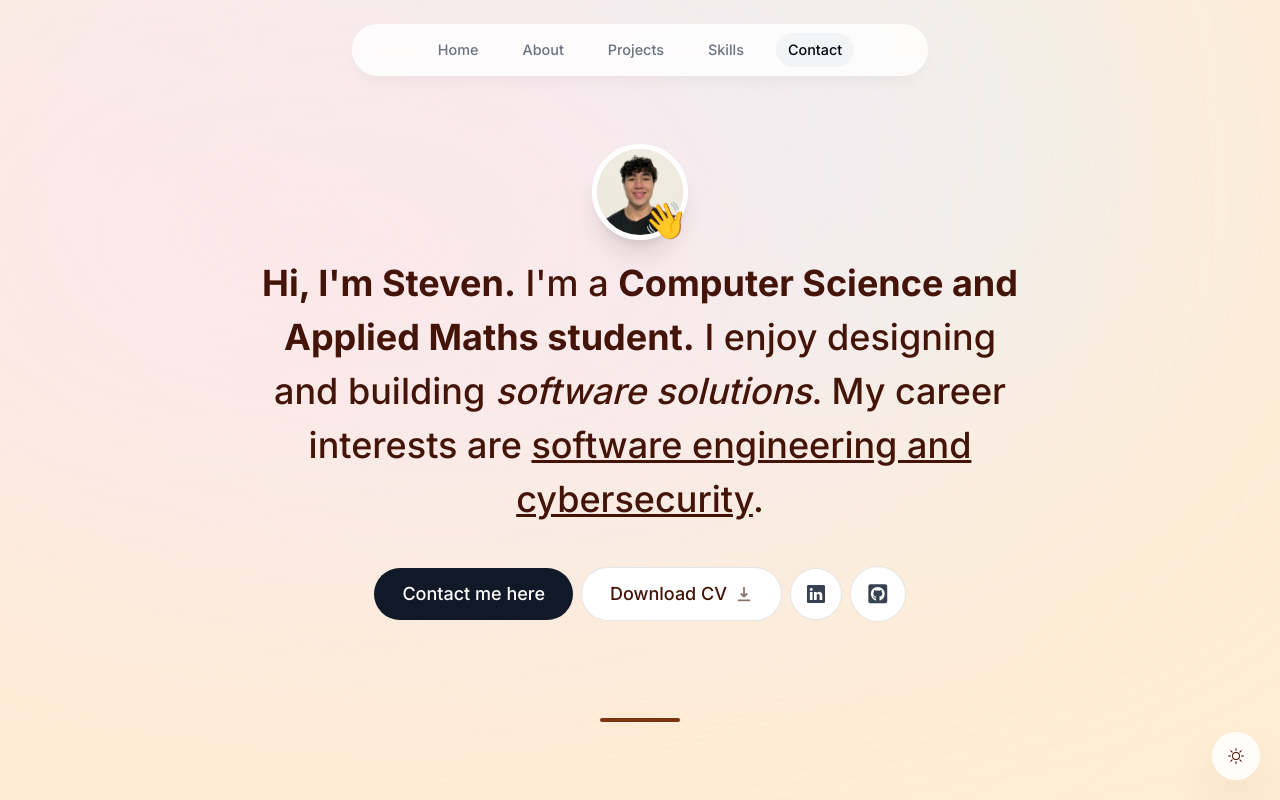
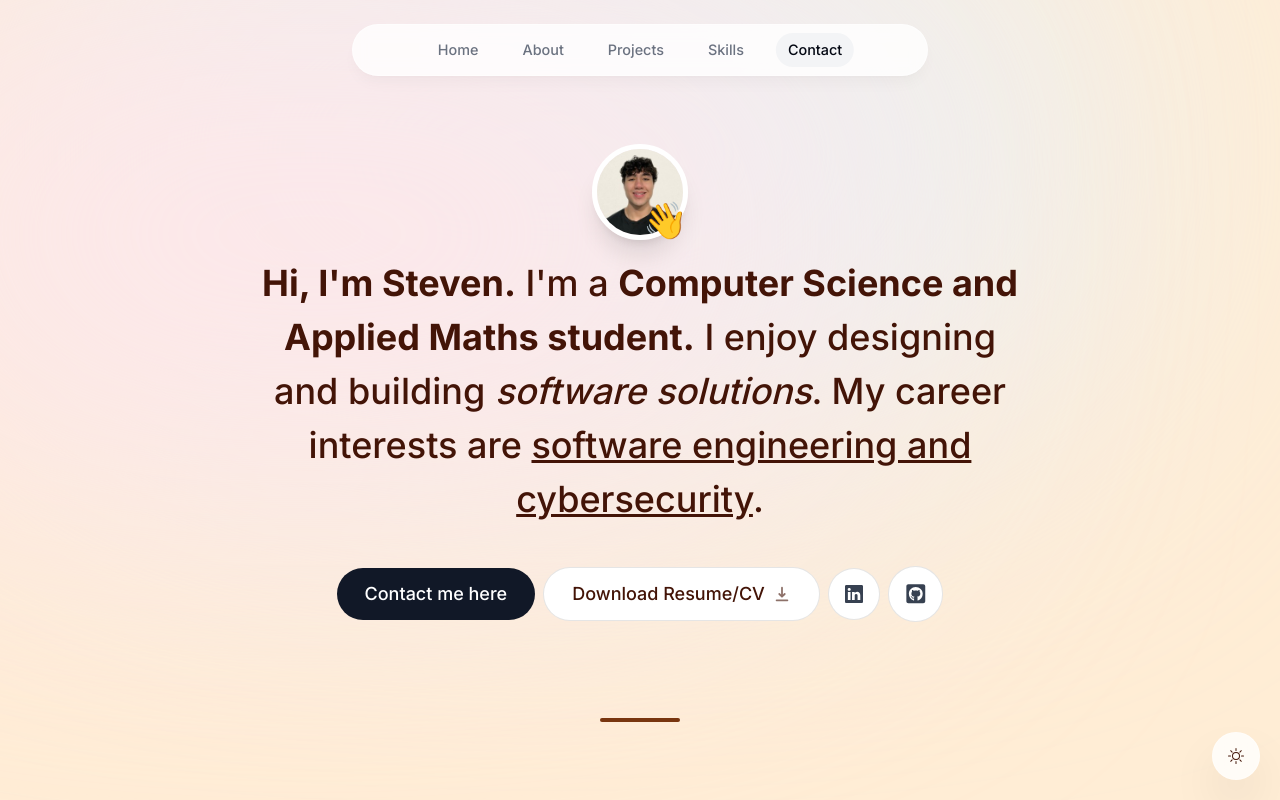
Before and after one commit to Steven-Alvarado/Personal-Website, a Next.js app: page / in a window 1280 px wide. Shown: the top 800 px of the page. Built offline with nearby package versions, Linux system fonts and the light colour scheme.

Commit message:
added cv

```diff
--- a/components/intro.tsx
+++ b/components/intro.tsx
@@ -90,10 +90,10 @@ export default function Intro() {
 
         <a
           className="group bg-white px-7 py-3 flex items-center gap-2 rounded-full outline-none focus:scale-110 hover:scale-110 active:scale-105 transition cursor-pointer borderBlack dark:bg-white/10"
-          href="/CV.pdf"
+          href="/steven_alvarado_resume.pdf"
           download
         >
-          Download CV{" "}
+          Download Resume/CV{" "}
           <HiDownload className="opacity-60 group-hover:translate-y-1 transition" />
         </a>
 
```
Also changed, not shown: 1 other file (tests, documents, lock files or other folders).
